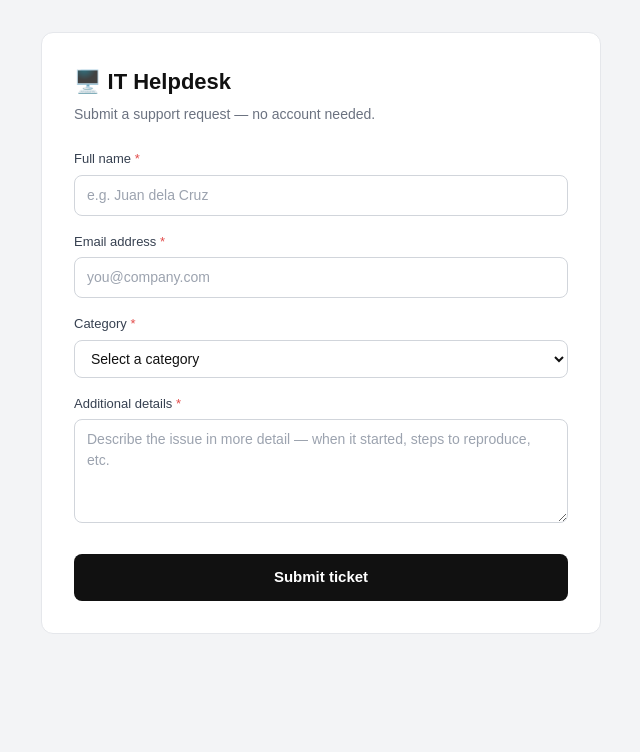
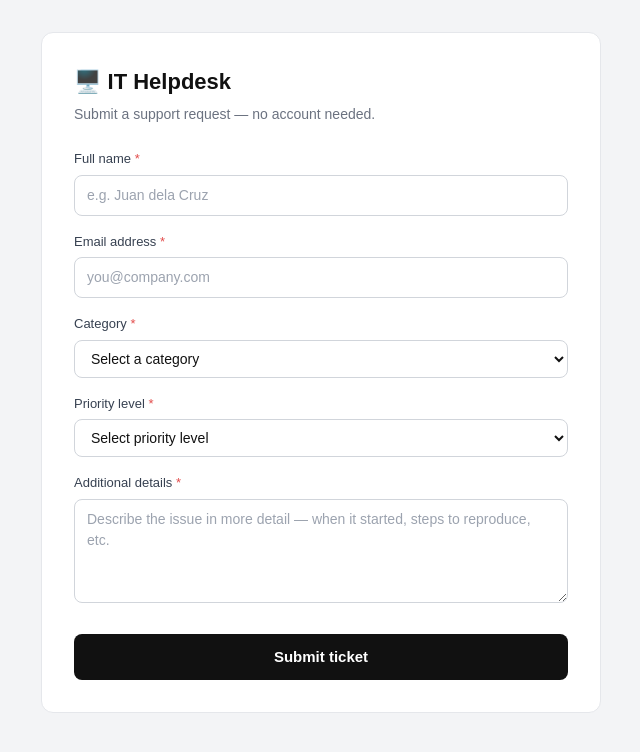
Before and after one commit to mikheljohn-arch/it-system, a Next.js app: page /Submit in a window 1280 px wide. Shown: the top 752 px of the page, without its empty margins (319-959 px from the left). Built offline with nearby package versions, Linux system fonts and the light colour scheme.

Commit message:
feat: add priority dropdown to public form

```diff
--- a/src/app/Submit/page.tsx
+++ b/src/app/Submit/page.tsx
@@ -36,9 +36,16 @@ const ISSUES = {
   ],
 }
 
+const PRIORITIES = [
+  { value: 'low', label: '🟢 Low — Minor issue, no urgency' },
+  { value: 'medium', label: '🟡 Medium — Affects work but has workaround' },
+  { value: 'high', label: '🟠 High — Significantly impacts productivity' },
+  { value: 'critical', label: '🔴 Critical — Complete work stoppage' },
+]
+
 export default function SubmitPage() {
   const [form, setForm] = useState({
-    full_name: '', email: '', category: '', issue_type: '', description: '',
+    full_name: '', email: '', category: '', issue_type: '', priority: '', description: '',
   })
   const [errors, setErrors] = useState<Record<string, string>>({})
   const [submitted, setSubmitted] = useState(false)
@@ -50,6 +57,7 @@ export default function SubmitPage() {
     if (!/^[^\s@]+@[^\s@]+\.[^\s@]+$/.test(form.email)) e.email = 'Please enter a valid email.'
     if (!form.category) e.category = 'Please select a category.'
     if (!form.issue_type) e.issue_type = 'Please select an issue type.'
+    if (!form.priority) e.priority = 'Please select a priority level.'
     if (!form.description.trim()) e.description = 'Please describe the issue.'
     setErrors(e)
     return Object.keys(e).length === 0
@@ -59,12 +67,12 @@ export default function SubmitPage() {
     if (!validate()) return
     setLoading(true)
     const supabase = createClient()
-    const fullDescription = `Submitted by: ${form.full_name} (${form.email})\nCategory: ${form.category}\nIssue Type: ${form.issue_type}\n\n${form.description}`
+    const fullDescription = `Submitted by: ${form.full_name} (${form.email})\nCategory: ${form.category}\nIssue Type: ${form.issue_type}\nPriority: ${form.priority}\n\n${form.description}`
     const { error } = await supabase.from('tickets').insert({
       title: form.issue_type,
       description: fullDescription,
       category: form.category,
-      priority: 'medium',
+      priority: form.priority,
       status: 'open',
     })
     setLoading(false)
@@ -91,7 +99,7 @@ export default function SubmitPage() {
         <div style={{ fontSize: 64, marginBottom: 16 }}>✅</div>
         <h2 style={{ fontSize: 22, fontWeight: 600, marginBottom: 8, color: '#111' }}>Ticket submitted!</h2>
         <p style={{ color: '#6b7280', marginBottom: 24 }}>Your IT support request has been received. We'll get back to you shortly.</p>
-        <button onClick={() => { setSubmitted(false); setForm({ full_name: '', email: '', category: '', issue_type: '', description: '' }) }}
+        <button onClick={() => { setSubmitted(false); setForm({ full_name: '', email: '', category: '', issue_type: '', priority: '', description: '' }) }}
           style={{ padding: '10px 24px', border: '1px solid #d1d5db', borderRadius: '8px', background: '#fff', cursor: 'pointer', fontSize: '14px', color: '#111' }}>
           Submit another ticket
         </button>
@@ -151,6 +159,21 @@ export default function SubmitPage() {
           </div>
         )}
 
+        <div style={{ marginBottom: 16 }}>
+          <label style={{ display: 'block', fontSize: 13, fontWeight: 500, color: '#374151', marginBottom: 6 }}>
+            Priority level <span style={{ color: '#e24b4a' }}>*</span>
+          </label>
+          <select value={form.priority}
+            onChange={e => setForm(f => ({ ...f, priority: e.target.value }))}
+            style={field(!!errors.priority)}>
+            <option value=''>Select priority level</option>
+            {PRIORITIES.map(p => (
+              <option key={p.value} value={p.value}>{p.label}</option>
+            ))}
+          </select>
+          {errors.priority && <p style={{ color: '#e24b4a', fontSize: 12, marginTop: 4 }}>{errors.priority}</p>}
+        </div>
+
         <div style={{ marginBottom: 24 }}>
           <label style={{ display: 'block', fontSize: 13, fontWeight: 500, color: '#374151', marginBottom: 6 }}>
             Additional details <span style={{ color: '#e24b4a' }}>*</span>
```
